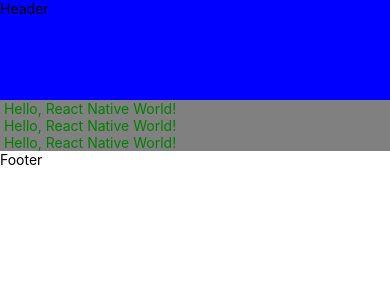
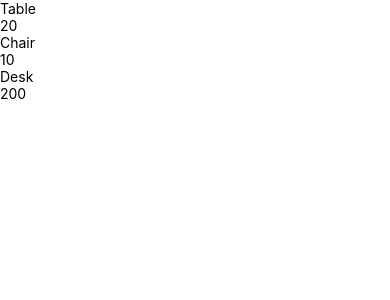
Before and after one commit to Pecuchova/FProject, a React Native app: screen / in a window 390 px wide. Shown: the top 300 px of the page. Built offline with nearby package versions, Linux system fonts and the light colour scheme.

Commit message:
inštalácia PropTypes a vytvorenie nového komponentu s Props

```diff
--- a/App.js
+++ b/App.js
@@ -1,21 +1,14 @@
 import React from 'react';
-import {SafeAreaView, View, Text} from 'react-native';
-import TextComponent from './components/Text/TextComponent';
+import {SafeAreaView, View} from 'react-native';
+import Item from './components/Item/Item';
+
 
 const App = () => {
   return (
     <SafeAreaView>
-      <View style={{ backgroundColor: "blue", height: 100}}>
-        <Text>Header</Text>
-      </View>
-      <View style={{ backgroundColor: "grey"}}>
-      <TextComponent />
-      <TextComponent />
-      <TextComponent />
-      </View>
-      <View>
-        <Text>Footer</Text>
-      </View>
+      <Item name={"Table"} price={20} />
+      <Item name={"Chair"} price={10} />
+      <Item name={"Desk"} price={200} />
     </SafeAreaView>
   );
 };
--- /dev/null
+++ b/components/Item/Item.js
@@ -0,0 +1,19 @@
+import React from "react";
+import {View, Text} from "react-native";
+import PropTypes from "prop-types";
+
+
+const Item = ({name, price}) => {
+    return (
+    <View>
+        <Text>{name}</Text>
+        <Text>{price}</Text>
+    </View>
+    );
+};
+
+Item.PropTypes =  {
+    name: PropTypes.string.isRequired,
+    price: PropTypes.number.isRequired,
+}
+export default Item;
--- a/package.json
+++ b/package.json
@@ -10,6 +10,7 @@
     "test": "jest"
   },
   "dependencies": {
+    "prop-types": "^15.8.1",
     "react": "18.3.1",
     "react-native": "0.75.3"
   },
```
Also changed, not shown: 1 other file (tests, documents, lock files or other folders).
